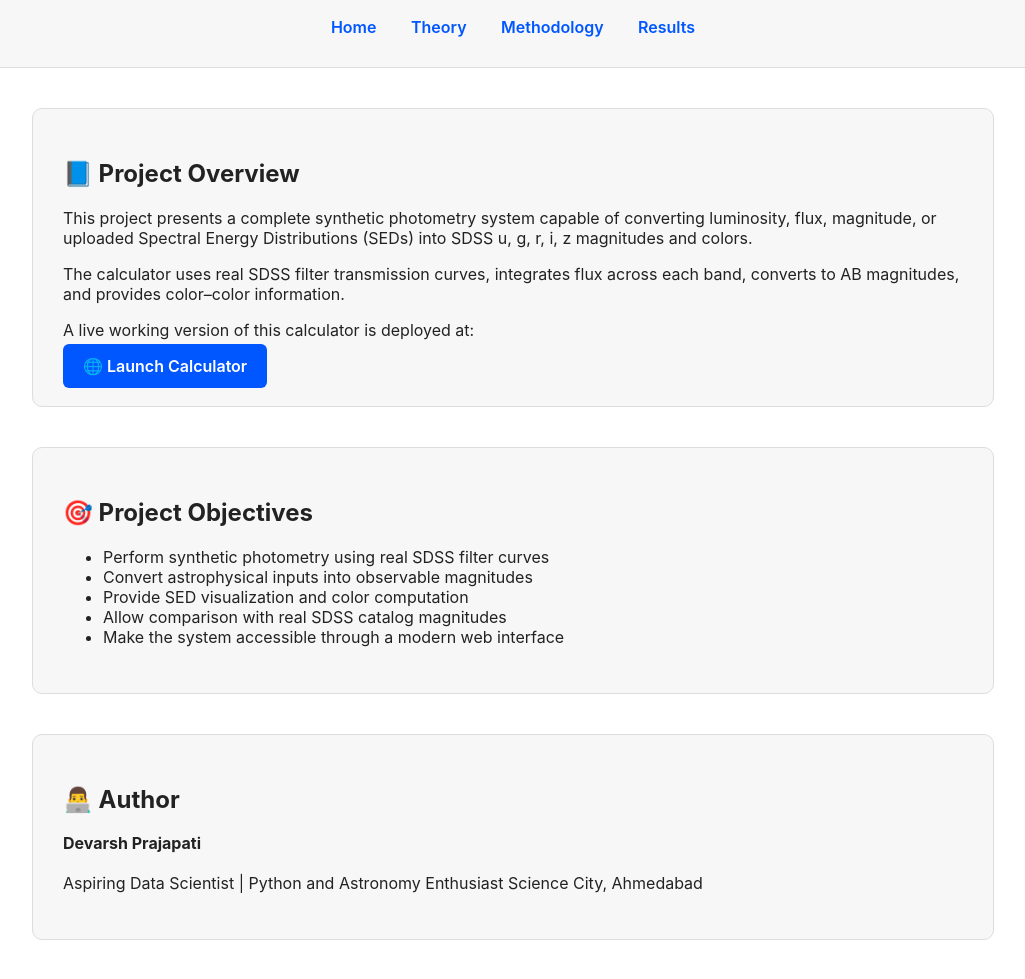
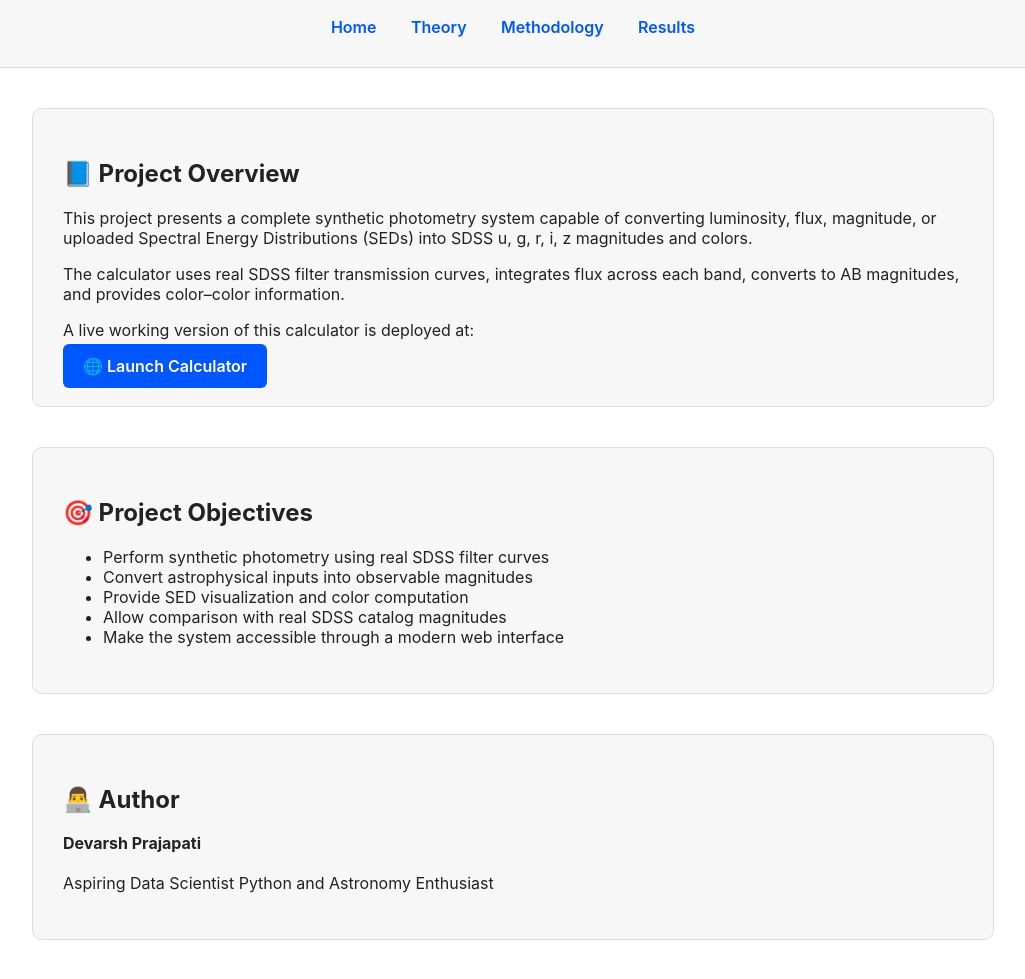
Before and after one commit to devarsh512/astro-color-calculator, a plain HTML site: page docs/index.html in a window 1280 px wide. Shown: the part 105-1084 px from the top of the page, without its empty margins (127-1152 px from the left). Drawn offline with Linux system fonts and the light colour scheme.

Commit message:
Update index.html

```diff
--- a/docs/index.html
+++ b/docs/index.html
@@ -56,9 +56,8 @@
 <section class="section">
     <h2>👨‍💻 Author</h2>
     <p><strong>Devarsh Prajapati</strong><br>
-        <br> Aspiring Data Scientist | Python and Astronomy Enthusiast
-        Science City, Ahmedabad
-    </p>
+        <br> Aspiring Data Scientist
+             Python and Astronomy Enthusiast </p>
 </section>
 
 </body>
```
